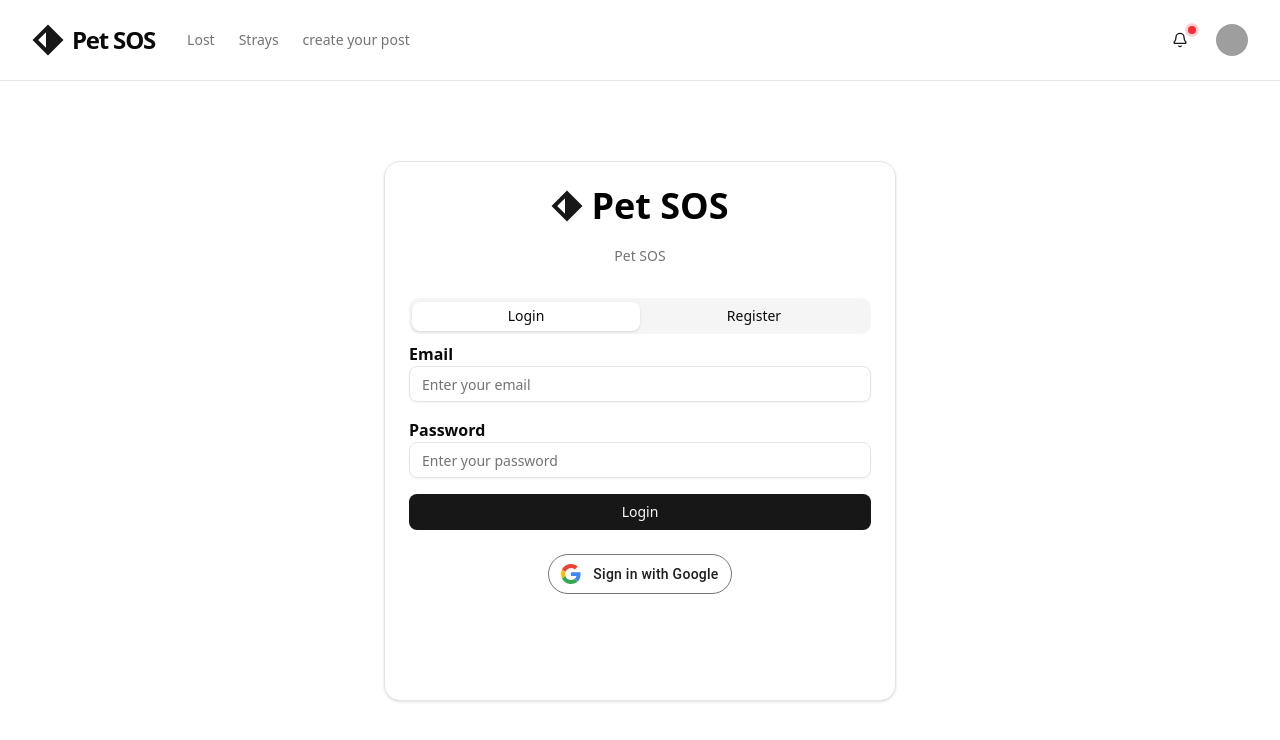
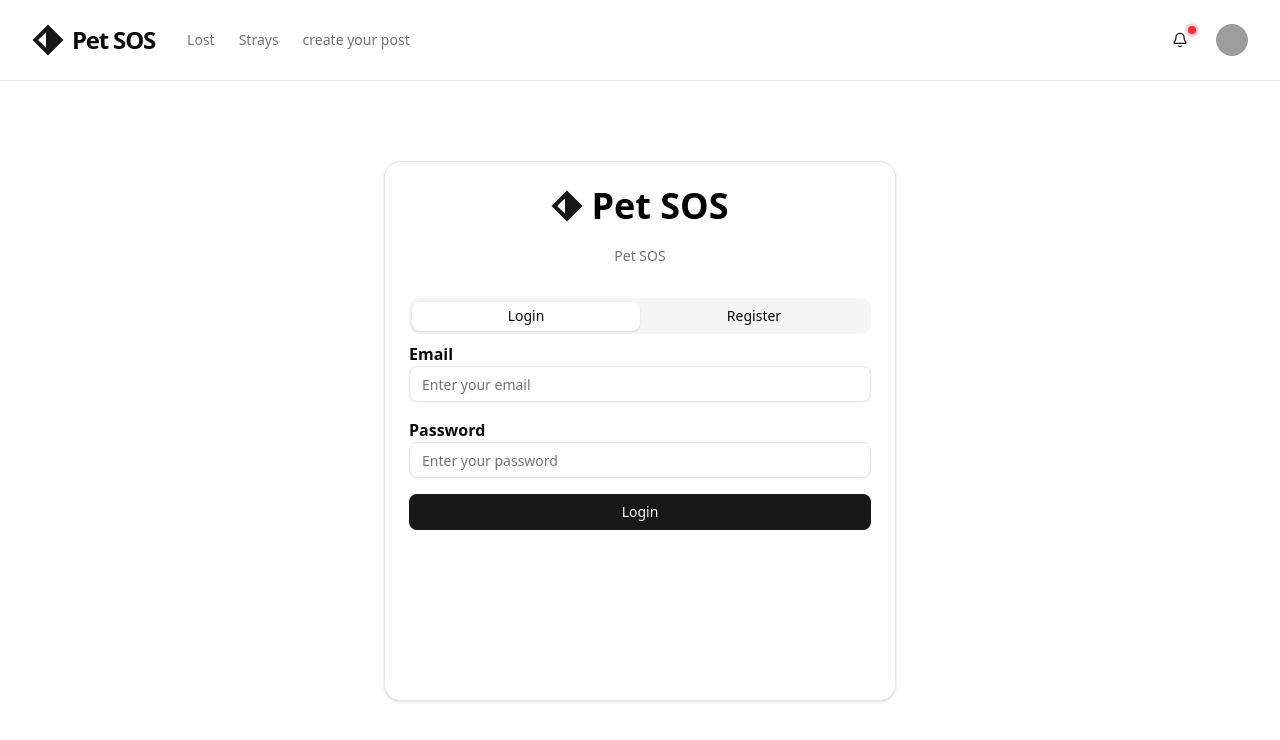
Before and after one commit to NiflheimZ-P/PetSOS, a Next.js app: page /auth in a window 1280 px wide. Shown: the top 740 px of the page. Built offline with nearby package versions, Linux system fonts and the light colour scheme; no server answers; grey boxes are pictures that could not be loaded.

Commit message:
docker network

```diff
--- a/components/Auth/AuthTabs/LoginTabs.tsx
+++ b/components/Auth/AuthTabs/LoginTabs.tsx
@@ -95,7 +95,7 @@ const LoginTabs = ({login,handleLoginChange}:LoginTabsProps )=> {
         <Button className="w-full" onClick={check} >Login</Button>
       </form>
       <br />
-      <GoogleSignIn onClick={()=> signIn("google",{callbackUrl:"/"})} />
+      {/* <GoogleSignIn onClick={()=> signIn("google",{callbackUrl:"/"})} /> */}
     </TabsContent>
   );
 };
```
